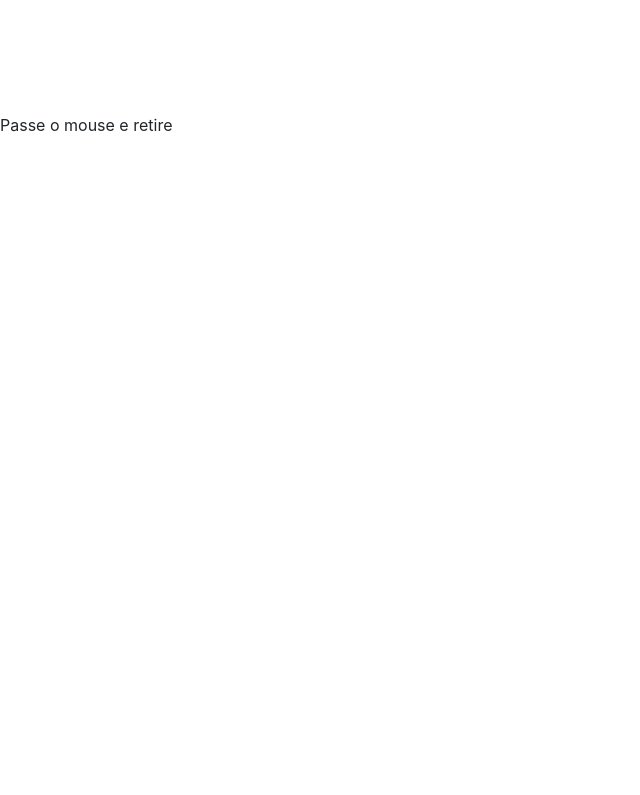
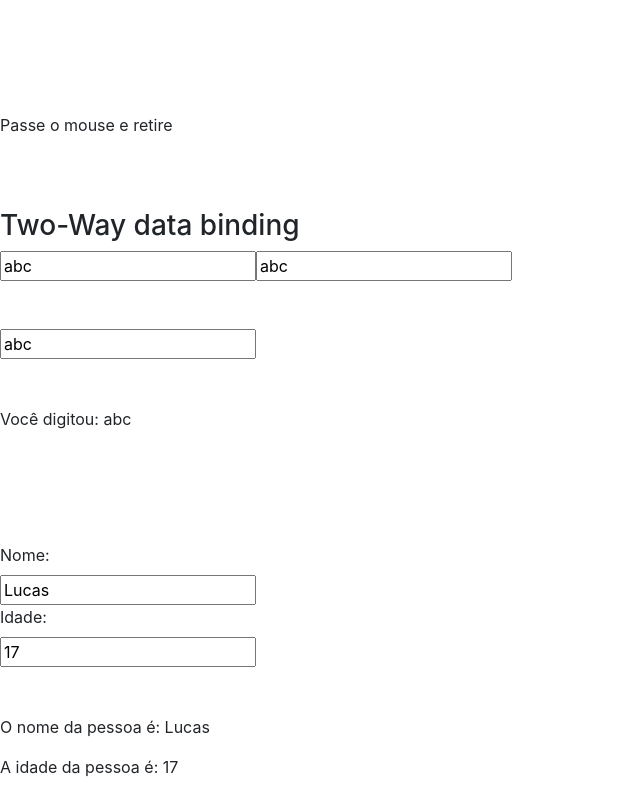
Before and after one commit to Eschechola/Angular-Content, an Angular app in the folder data-binding/: page / in a window 1280 px wide. Shown: the part 1427-2222 px from the top of the page, without its empty margins (0-640 px from the left). Before the commit the page ends 1564 px from the top, so only its background shows below. Built offline with nearby package versions, Linux system fonts and the light colour scheme.

Commit message:
Aula 12 - Two-way data binding

```diff
--- a/data-binding/src/app/app.component.html
+++ b/data-binding/src/app/app.component.html
@@ -1 +1,2 @@
 <app-data-binding></app-data-binding>
+<app-meu-form></app-meu-form>
--- a/data-binding/src/app/app.module.ts
+++ b/data-binding/src/app/app.module.ts
@@ -1,3 +1,4 @@
+import { MeuFormModule } from './meu-form/meu-form.module';
 import { BrowserModule } from '@angular/platform-browser';
 import { NgModule } from '@angular/core';
 
@@ -9,10 +10,12 @@ import { DataBindingComponent } from './data-binding/data-binding.component';
   declarations: [
     AppComponent,
     DataBindingComponent
+
   ],
   imports: [
     BrowserModule,
-    AppRoutingModule
+    AppRoutingModule,
+    MeuFormModule
   ],
   providers: [],
   bootstrap: [AppComponent]
--- a/data-binding/src/app/data-binding/data-binding.component.html
+++ b/data-binding/src/app/data-binding/data-binding.component.html
@@ -117,3 +117,6 @@
 
     </article>
 </section>
+
+
+<br><br><br>
--- a/data-binding/src/app/data-binding/data-binding.component.ts
+++ b/data-binding/src/app/data-binding/data-binding.component.ts
@@ -1,4 +1,5 @@
 import { Component, OnInit } from '@angular/core';
+
 
 @Component({
   selector: 'app-data-binding',
@@ -70,6 +71,17 @@ export class DataBindingComponent implements OnInit {
     alert('Mouse removido');
   }
 
+
+  /* TWO - WAY DATA BINDING */
+
+
+  nome: string = 'abc';
+
+  pessoa: any = {
+    nome: 'Lucas',
+    idade: 17
+  }
+
   constructor() { }
 
   ngOnInit() {
--- /dev/null
+++ b/data-binding/src/app/meu-form/meu-form.component.html
@@ -0,0 +1,50 @@
+<section>
+    <article>
+        <h3>Two-Way data binding</h3>
+        <!--ATUALIZAR O TEMPLATE E O COMPONENTE AO MESMO TEMPO-->
+
+        <div>
+            <!--PASSAR O VALOR DO TEMPLATE PARA O COMPONENT E ATUALIZAR O CAMPO-->
+            <!--(INPUT) EVENTO QUANDO O CAMPO É ATUALZIDO-->
+            <input type="text"
+                [value]="nome"
+                (input)="nome = $event.target.value"
+            />
+
+            <!--PODE ATRIBUIR UM MODEL AO FORMULARIO-->
+           <!--ADICIONAR MODULE ANGULAR FORMS-->
+           <!-- https://pt.stackoverflow.com/questions/260022/cant-bind-to-ngmodel-since-it-isnt-a-known-property-of-input -->
+            <input type="text"
+                [ngModel]="nome"
+                (ngModelChange)="nome = $event"
+            />
+
+            <br><br><br>
+
+            <!--BINDING DE PROPRIEDADE [] + BINDING DE EVENTO ()-->
+            <!-- [()] sintaxe banana na caixa -->
+            <input type="text" [(ngModel)]="nome">
+
+            <br><br><br>
+            <p>Você digitou: {{ nome }}</p>
+
+            <br><br><br><br>
+
+            <label>Nome: </label>
+            <br>
+            <input type="text" [(ngModel)]="pessoa.nome">
+
+            <br>
+
+            <label>Idade: </label>
+            <br>
+            <input type="text" [(ngModel)]="pessoa.idade">
+
+           <br><br><br>
+
+            <p>O nome da pessoa é: {{ pessoa.nome }}</p>
+            <p>A idade da pessoa é: {{ pessoa.idade }}</p>
+
+        </div>
+    </article>
+</section>
--- /dev/null
+++ b/data-binding/src/app/meu-form/meu-form.component.ts
@@ -0,0 +1,26 @@
+import { Component, OnInit } from '@angular/core';
+
+@Component({
+  selector: 'app-meu-form',
+  templateUrl: './meu-form.component.html',
+  styleUrls: ['./meu-form.component.css']
+})
+export class MeuFormComponent implements OnInit {
+
+  /* TWO - WAY DATA BINDING */
+
+
+  nome: string = 'abc';
+
+  pessoa: any = {
+    nome: 'Lucas',
+    idade: 17
+  }
+
+
+  constructor() { }
+
+  ngOnInit() {
+  }
+
+}
```
Also changed, not shown: data-binding/src/app/meu-form/meu-form.module.ts (added, +18 -0 lines), data-binding/src/app/meu-form/meu-form.component.css (added).
